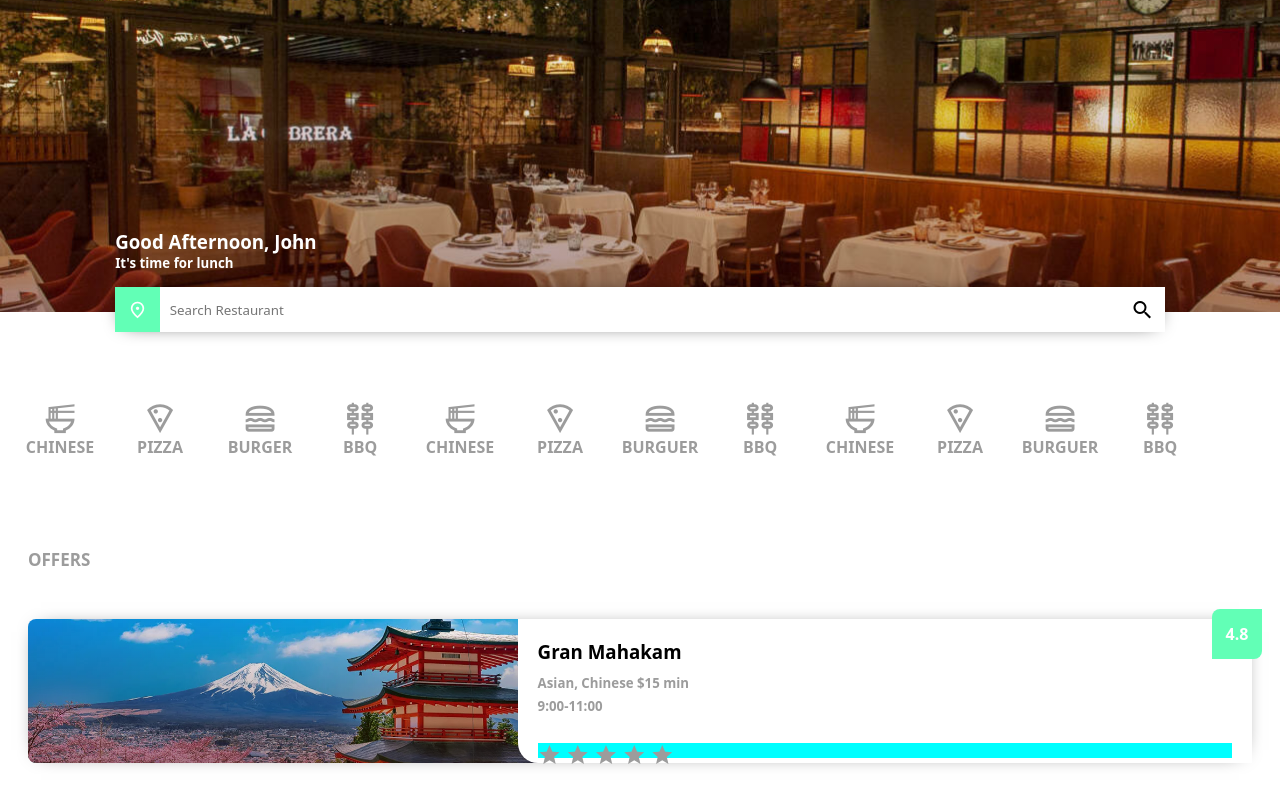
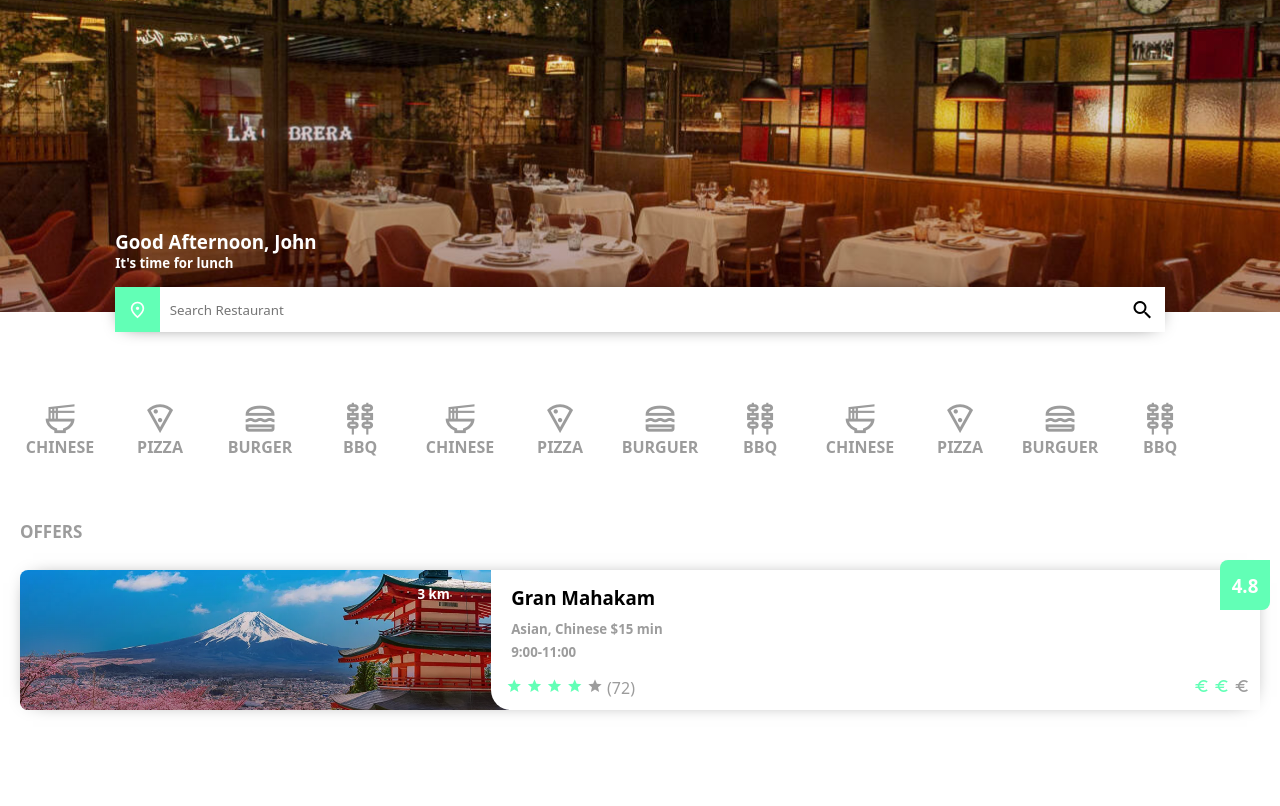
Before and after one commit to lightbblue/app_restaurante, a plain HTML site: page index.html in a window 1280 px wide. Drawn offline with Linux system fonts and the light colour scheme.

Commit message:
Fin Vista Celular Pantalla 1

```diff
--- a/css/styles.css
+++ b/css/styles.css
@@ -22,6 +22,10 @@ body {
     & main {
         width: 100%;
         height: 35%;
+        display: flex;
+        position: relative;
+        color: rgb(156, 156, 156);
+        flex-direction: column;
     }
 }
 
@@ -69,7 +73,6 @@ body {
     height: 45px;
     width: 82%;
     margin: auto;
-    background-color: palevioletred;
     position: absolute;
     bottom: -20px;
     left: 9%;
@@ -133,25 +136,31 @@ body {
 ::-webkit-scrollbar {
     height: 0;
 }
-
+.ofertas{
+    font-size: 17px;
+    position: absolute;
+    left: 20px;
+}
 .productos{
     color: rgb(156, 156, 156);
     display: flex;
-    margin: 28px;
+    margin: 20px;
     flex-direction: column;
-    position: relative;
-    & .ofertas{
-        font-size: 17px;
-    }
+    align-items: center;
+    justify-content: center;
+    padding-top: 30px;
+    flex-wrap: wrap;
+    gap: 40px;
     & .card{
-        position: absolute;
         bottom: -24vh;
         align-self: center;
-        height: 18vh;
+        height: 140px;
         width: 100%;
         border-radius: 8px;
         display: flex;
         box-shadow: 0 0.25px 20px -13px black;
+        position: relative;
+        top: 0;
         & .card-img{
             color: white;
             height: 100%;
@@ -165,7 +174,7 @@ body {
             z-index: 0;
             h5{
                 position: absolute;
-                right: 25px;
+                right: 23%;
                 top: 15px;
             }
         }
@@ -173,14 +182,15 @@ body {
             display: flex;
             flex-direction: column;
             background-color: white;
-            width: 60%;
+            width: 62%;
             height: 100%;
             border-radius: 0 0 0 20px;
-            z-index: 1;
+            z-index: 0;
             position: absolute;
             right: 0;
             color: rgb(156, 156, 156);
-            padding: 20px;
+            padding-left: 20px;
+            padding-top: 15px;
             & h3{
                 color: black;
             }
@@ -193,9 +203,20 @@ body {
             & .iconitos{
                 display: flex;
                 height: 15px;
-                width: 100%;
-                background-color: aqua;
-                margin-top: 28px;
+                width: calc(100% - 20px);
+                justify-content: space-between;
+                align-items: center;
+                position: absolute;
+                bottom: 15px;
+                right: 5px;
+                & .estrellas{
+                    position: absolute;
+                    left: 0;
+                }
+                & .euros{
+                    position: absolute;
+                    right: 5px;
+                }
             }
         }
         & .rating{
@@ -213,7 +234,9 @@ body {
             z-index: 2;
         }
     }
-
+    & div.card:last-of-type{
+        margin-bottom: 40px;
+    }
 }
 .portadita2{
     width: 100%;
@@ -221,6 +244,9 @@ body {
     background: linear-gradient(0deg, rgba(66, 0, 0, 0.452), rgba(0, 0, 0, 0));
     border-radius: 8px;
 }
-.pt10{
-    font-size: 5pt;
+.f10{
+    font-size: 12pt!important;
 }
+.verde{
+    color: rgb(98, 255, 182);
+}
--- a/index.html
+++ b/index.html
@@ -76,33 +76,38 @@
         </nav>
     </header>
     <main>
+        <div class="ofertas">
+            <b>OFFERS</b>
+        </div>
         <section class="productos">
-            <div class="ofertas">
-                <b>OFFERS</b>
-            </div>
             <div class="card">
                 <div class="card-img">
                     <div class="portadita2"></div>
                     <h5>3 km</h5>
                 </div>
                 <div class="card-info">
-                    <h3>Gran Mahakam</h3>
-                    <h5>Asian, Chinese $15 min</h5>
-                    <h5>9:00-11:00</h5>
+                    <div class="palabritas">
+                        <h3>Gran Mahakam</h3>
+                        <h5>Asian, Chinese $15 min</h5>
+                        <h5>9:00-11:00</h5>
+                    </div>
                     <div class="iconitos">
                         <div class="estrellas">
-                            <i class="material-icons-outlined pt10">star</i>
-                            <i class="material-icons-outlined pt10">star</i>
-                            <i class="material-icons-outlined pt10">star</i>
-                            <i class="material-icons-outlined pt10">star</i>
-                            <i class="material-icons-outlined pt10">star</i>
+                            <i class="material-icons-outlined f10 verde">star</i>
+                            <i class="material-icons-outlined f10 verde">star</i>
+                            <i class="material-icons-outlined f10 verde">star</i>
+                            <i class="material-icons-outlined f10 verde">star</i>
+                            <i class="material-icons-outlined f10">star</i>
+                            (72)
                         </div>
                         <div class="euros">
-
+                            <i class="material-icons-outlined f10 verde">euro</i>
+                            <i class="material-icons-outlined f10 verde">euro</i>
+                            <i class="material-icons-outlined f10">euro</i>
                         </div>
                     </div>
                 </div>
-                <div class="rating">4.8</div>
+                <div class="rating"><h3>4.8</h3></div>
             </div>
         </section>
     </main>
```
